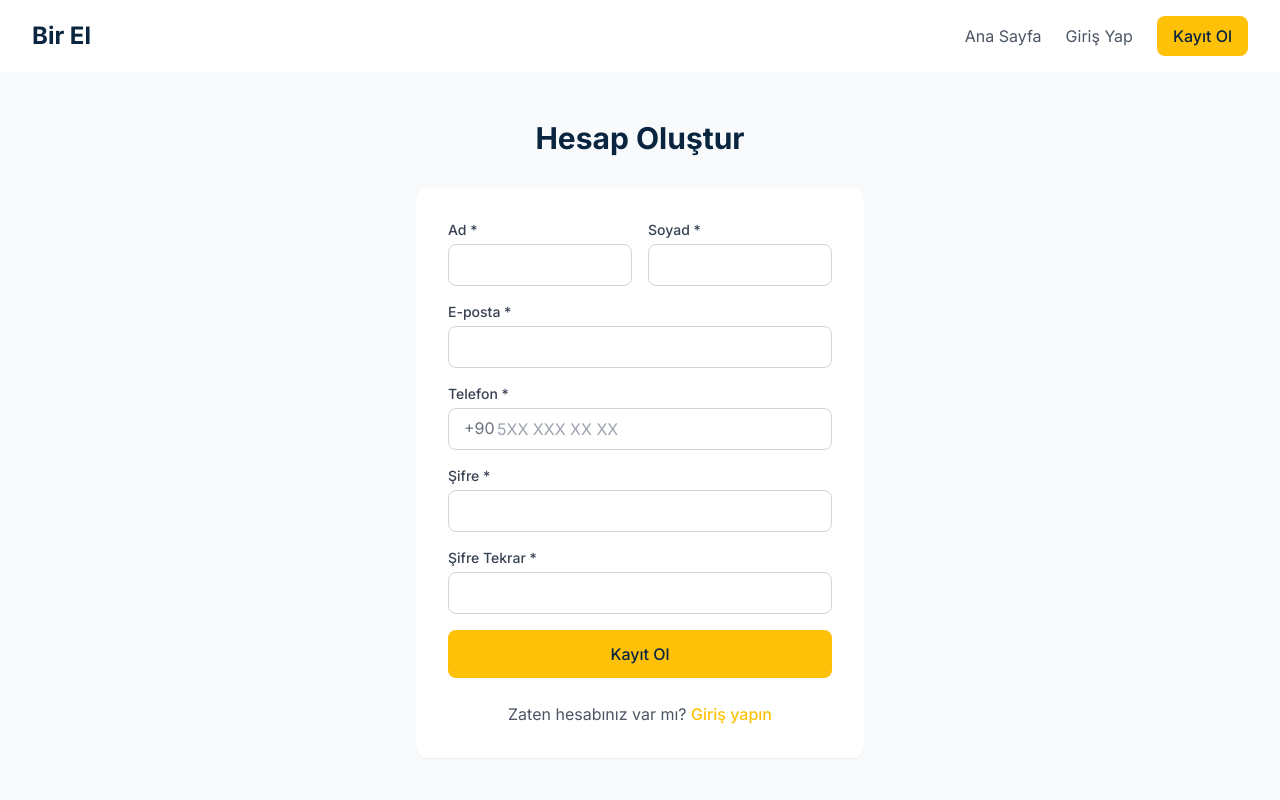
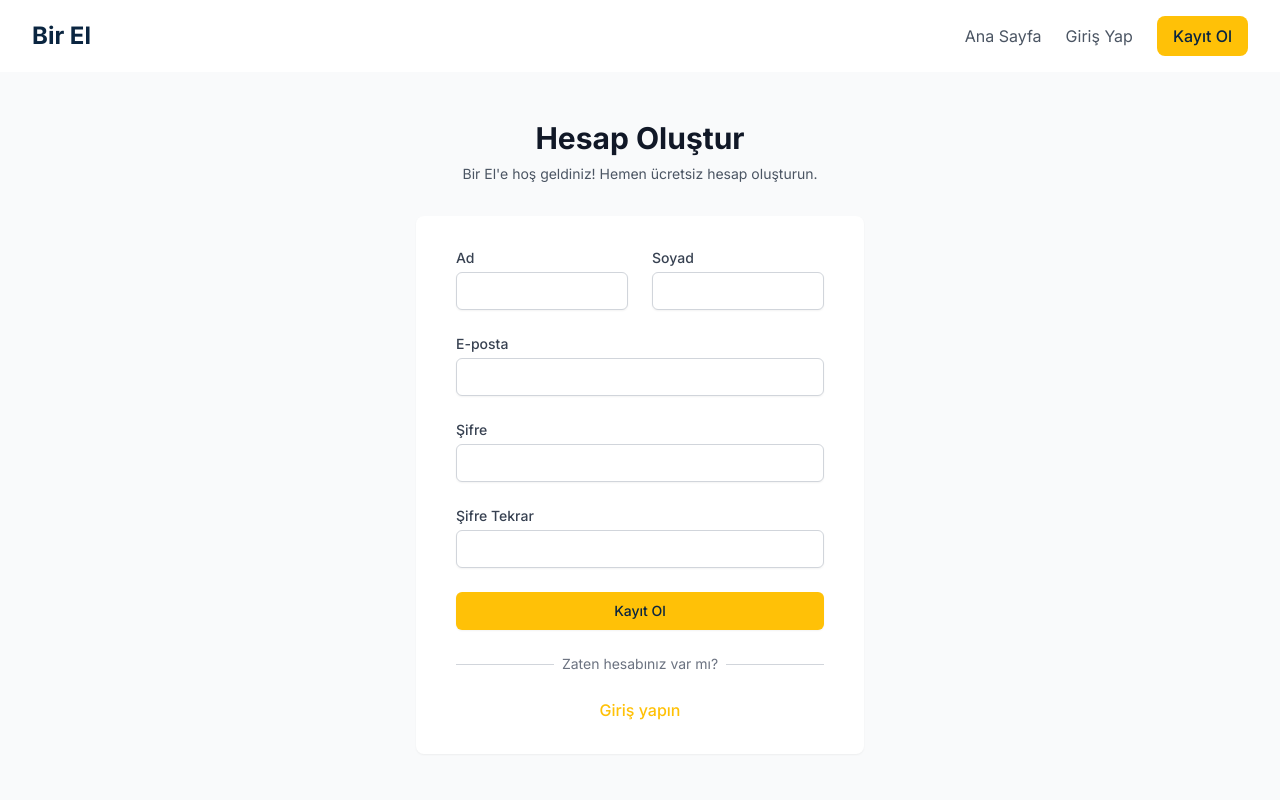
Before and after one commit to firatdalkilic/birel, a Next.js app: page /kayit in a window 1280 px wide. Shown: the top 800 px of the page. Built offline with nearby package versions, Linux system fonts and the light colour scheme.

Commit message:
Kayıt ekranı tamamen yenilendi - Modern tasarım ve gelişmiş validasyonlar eklendi

```diff
--- a/src/app/api/register/route.ts
+++ b/src/app/api/register/route.ts
@@ -21,12 +21,29 @@ export async function POST(req: Request) {
     await dbConnect();
 
     const body = await req.json();
-    console.log('Gelen veri:', body);
+    console.log('Gelen veri:', { ...body, password: '[GİZLENDİ]' });
 
     // Validasyon
-    if (!body.email || !body.password || !body.firstName || !body.lastName || !body.phone) {
+    if (!body.email || !body.password || !body.firstName || !body.lastName) {
       return NextResponse.json(
         { error: 'Tüm zorunlu alanları doldurun' },
+        { status: 400 }
+      );
+    }
+
+    // E-posta formatı kontrolü
+    const emailRegex = /^[^\s@]+@[^\s@]+\.[^\s@]+$/;
+    if (!emailRegex.test(body.email)) {
+      return NextResponse.json(
+        { error: 'Geçerli bir e-posta adresi giriniz' },
+        { status: 400 }
+      );
+    }
+
+    // Şifre uzunluğu kontrolü
+    if (body.password.length < 6) {
+      return NextResponse.json(
+        { error: 'Şifreniz en az 6 karakter olmalıdır' },
         { status: 400 }
       );
     }
@@ -50,7 +67,6 @@ export async function POST(req: Request) {
       firstName: body.firstName,
       lastName: body.lastName,
       email: body.email,
-      phone: body.phone,
       passwordHash,
       lastSelectedRole: null,
       roles: [],
--- a/src/app/kayit/page.tsx
+++ b/src/app/kayit/page.tsx
@@ -3,41 +3,91 @@
 import { useState, useEffect } from "react";
 import { useRouter } from "next/navigation";
 import Link from "next/link";
+import { useAuthStore } from "@/store/authStore";
+
+interface FormError {
+  field: string;
+  message: string;
+}
 
 export default function RegisterPage() {
   const router = useRouter();
-  const [isAuthenticated, setIsAuthenticated] = useState(false);
+  const { setAuth } = useAuthStore();
+  const [isLoading, setIsLoading] = useState(false);
+  const [errors, setErrors] = useState<FormError[]>([]);
+
+  const [formData, setFormData] = useState({
+    firstName: "",
+    lastName: "",
+    email: "",
+    password: "",
+    confirmPassword: "",
+  });
 
   useEffect(() => {
     // Token kontrolü
     const token = localStorage.getItem('token');
     if (token) {
-      setIsAuthenticated(true);
       router.push('/rol-sec');
     }
   }, [router]);
 
-  // Eğer kullanıcı giriş yapmışsa ve yönlendirme bekleniyorsa boş sayfa göster
-  if (isAuthenticated) {
-    return null;
-  }
+  const validateForm = (): boolean => {
+    const newErrors: FormError[] = [];
 
-  const [formData, setFormData] = useState({
-    firstName: "",
-    lastName: "",
-    email: "",
-    phone: "",
-    password: "",
-    confirmPassword: "",
-  });
+    // Ad kontrolü
+    if (formData.firstName.trim().length < 2) {
+      newErrors.push({
+        field: 'firstName',
+        message: 'Ad en az 2 karakter olmalıdır'
+      });
+    }
+
+    // Soyad kontrolü
+    if (formData.lastName.trim().length < 2) {
+      newErrors.push({
+        field: 'lastName',
+        message: 'Soyad en az 2 karakter olmalıdır'
+      });
+    }
+
+    // E-posta kontrolü
+    const emailRegex = /^[^\s@]+@[^\s@]+\.[^\s@]+$/;
+    if (!emailRegex.test(formData.email)) {
+      newErrors.push({
+        field: 'email',
+        message: 'Geçerli bir e-posta adresi giriniz'
+      });
+    }
+
+    // Şifre kontrolü
+    if (formData.password.length < 6) {
+      newErrors.push({
+        field: 'password',
+        message: 'Şifreniz en az 6 karakter olmalıdır'
+      });
+    }
+
+    // Şifre tekrar kontrolü
+    if (formData.password !== formData.confirmPassword) {
+      newErrors.push({
+        field: 'confirmPassword',
+        message: 'Şifreler eşleşmiyor'
+      });
+    }
+
+    setErrors(newErrors);
+    return newErrors.length === 0;
+  };
 
   const handleSubmit = async (e: React.FormEvent) => {
     e.preventDefault();
 
-    if (formData.password !== formData.confirmPassword) {
-      alert("Şifreler eşleşmiyor!");
+    if (!validateForm()) {
       return;
     }
+
+    setIsLoading(true);
 
     try {
       const response = await fetch('/api/register', {
@@ -45,145 +95,217 @@ export default function RegisterPage() {
         headers: {
           'Content-Type': 'application/json',
         },
-        body: JSON.stringify({
-          ...formData,
-          phone: formData.phone.startsWith('+90') ? formData.phone : `+90${formData.phone.replace(/\D/g, '')}`,
-        }),
+        body: JSON.stringify(formData),
       });
 
-      if (response.ok) {
-        const data = await response.json();
-        localStorage.setItem('token', data.token);
-        alert('Kayıt başarılı!');
-        router.push('/rol-sec');
-      } else {
-        const error = await response.json();
-        alert(error.error || 'Kayıt sırasında bir hata oluştu');
+      const data = await response.json();
+
+      if (!response.ok) {
+        if (data.error === 'Bu e-posta adresi zaten kullanımda') {
+          setErrors([{ field: 'email', message: data.error }]);
+        } else {
+          setErrors([{ field: 'general', message: data.error || 'Bir hata oluştu' }]);
+        }
+        return;
       }
+
+      // Başarılı kayıt
+      localStorage.setItem('token', data.token);
+      setAuth(true);
+      router.push('/rol-sec');
+
     } catch (error) {
-      console.error('Kayıt hatası:', error);
-      alert('Bir hata oluştu');
+      setErrors([{ field: 'general', message: 'Bir hata oluştu. Lütfen tekrar deneyin.' }]);
+    } finally {
+      setIsLoading(false);
     }
   };
 
+  const getFieldError = (fieldName: string): string => {
+    const error = errors.find(e => e.field === fieldName);
+    return error ? error.message : '';
+  };
+
   return (
-    <div className="min-h-screen bg-gray-50 py-12">
-      <div className="container-custom">
-        <div className="max-w-md mx-auto">
-          <h1 className="text-3xl font-bold text-center text-[#0A2540] mb-8">
+    <div className="min-h-screen bg-gray-50 py-12 px-4 sm:px-6 lg:px-8">
+      <div className="max-w-md mx-auto">
+        <div className="text-center mb-8">
+          <h1 className="text-3xl font-bold text-gray-900">
             Hesap Oluştur
           </h1>
+          <p className="mt-2 text-sm text-gray-600">
+            Bir El'e hoş geldiniz! Hemen ücretsiz hesap oluşturun.
+          </p>
+        </div>
 
-          <div className="bg-white p-8 rounded-xl shadow-sm">
-            <form onSubmit={handleSubmit} className="space-y-4">
-              <div className="grid grid-cols-1 md:grid-cols-2 gap-4">
-                <div>
-                  <label htmlFor="firstName" className="block text-sm font-medium text-gray-700 mb-1">
-                    Ad *
-                  </label>
+        <div className="bg-white py-8 px-4 shadow-sm rounded-lg sm:px-10">
+          <form onSubmit={handleSubmit} className="space-y-6">
+            {/* Genel Hata Mesajı */}
+            {getFieldError('general') && (
+              <div className="bg-red-50 border-l-4 border-red-400 p-4">
+                <div className="flex">
+                  <div className="flex-shrink-0">
+                    <svg className="h-5 w-5 text-red-400" viewBox="0 0 20 20" fill="currentColor">
+                      <path fillRule="evenodd" d="M10 18a8 8 0 100-16 8 8 0 000 16zM8.707 7.293a1 1 0 00-1.414 1.414L8.586 10l-1.293 1.293a1 1 0 101.414 1.414L10 11.414l1.293 1.293a1 1 0 001.414-1.414L11.414 10l1.293-1.293a1 1 0 00-1.414-1.414L10 8.586 8.707 7.293z" clipRule="evenodd" />
+                    </svg>
+                  </div>
+                  <div className="ml-3">
+                    <p className="text-sm text-red-700">{getFieldError('general')}</p>
+                  </div>
+                </div>
+              </div>
+            )}
+
+            {/* Ad Soyad */}
+            <div className="grid grid-cols-1 gap-6 sm:grid-cols-2">
+              <div>
+                <label htmlFor="firstName" className="block text-sm font-medium text-gray-700">
+                  Ad
+                </label>
+                <div className="mt-1">
                   <input
                     type="text"
                     id="firstName"
+                    name="firstName"
                     value={formData.firstName}
                     onChange={(e) => setFormData({ ...formData, firstName: e.target.value })}
-                    className="w-full px-4 py-2 border border-gray-300 rounded-lg focus:ring-2 focus:ring-[#FFC107] focus:border-transparent"
-                    required
+                    className={`appearance-none block w-full px-3 py-2 border rounded-md shadow-sm placeholder-gray-400
+                      focus:outline-none focus:ring-[#FFC107] focus:border-[#FFC107] sm:text-sm
+                      ${getFieldError('firstName') ? 'border-red-300' : 'border-gray-300'}`}
                   />
-                </div>
-
-                <div>
-                  <label htmlFor="lastName" className="block text-sm font-medium text-gray-700 mb-1">
-                    Soyad *
-                  </label>
-                  <input
-                    type="text"
-                    id="lastName"
-                    value={formData.lastName}
-                    onChange={(e) => setFormData({ ...formData, lastName: e.target.value })}
-                    className="w-full px-4 py-2 border border-gray-300 rounded-lg focus:ring-2 focus:ring-[#FFC107] focus:border-transparent"
-                    required
-                  />
+                  {getFieldError('firstName') && (
+                    <p className="mt-1 text-xs text-red-600">{getFieldError('firstName')}</p>
+                  )}
                 </div>
               </div>
 
               <div>
-                <label htmlFor="email" className="block text-sm font-medium text-gray-700 mb-1">
-                  E-posta *
+                <label htmlFor="lastName" className="block text-sm font-medium text-gray-700">
+                  Soyad
                 </label>
+                <div className="mt-1">
+                  <input
+                    type="text"
+                    id="lastName"
+                    name="lastName"
+                    value={formData.lastName}
+                    onChange={(e) => setFormData({ ...formData, lastName: e.target.value })}
+                    className={`appearance-none block w-full px-3 py-2 border rounded-md shadow-sm placeholder-gray-400
+                      focus:outline-none focus:ring-[#FFC107] focus:border-[#FFC107] sm:text-sm
+                      ${getFieldError('lastName') ? 'border-red-300' : 'border-gray-300'}`}
+                  />
+                  {getFieldError('lastName') && (
+                    <p className="mt-1 text-xs text-red-600">{getFieldError('lastName')}</p>
+                  )}
+                </div>
+              </div>
+            </div>
+
+            {/* E-posta */}
+            <div>
+              <label htmlFor="email" className="block text-sm font-medium text-gray-700">
+                E-posta
+              </label>
+              <div className="mt-1">
                 <input
                   type="email"
                   id="email"
+                  name="email"
+                  autoComplete="email"
                   value={formData.email}
                   onChange={(e) => setFormData({ ...formData, email: e.target.value })}
-                  className="w-full px-4 py-2 border border-gray-300 rounded-lg focus:ring-2 focus:ring-[#FFC107] focus:border-transparent"
-                  required
+                  className={`appearance-none block w-full px-3 py-2 border rounded-md shadow-sm placeholder-gray-400
+                    focus:outline-none focus:ring-[#FFC107] focus:border-[#FFC107] sm:text-sm
+                    ${getFieldError('email') ? 'border-red-300' : 'border-gray-300'}`}
                 />
+                {getFieldError('email') && (
+                  <p className="mt-1 text-xs text-red-600">{getFieldError('email')}</p>
+                )}
               </div>
+            </div>
 
-              <div>
-                <label htmlFor="phone" className="block text-sm font-medium text-gray-700 mb-1">
-                  Telefon *
-                </label>
-                <div className="relative">
-                  <span className="absolute left-4 top-2 text-gray-500">+90</span>
-                  <input
-                    type="tel"
-                    id="phone"
-                    value={formData.phone}
-                    onChange={(e) => setFormData({ ...formData, phone: e.target.value })}
-                    className="w-full px-4 py-2 pl-12 border border-gray-300 rounded-lg focus:ring-2 focus:ring-[#FFC107] focus:border-transparent"
-                    placeholder="5XX XXX XX XX"
-                    required
-                    pattern="^\+?90?[0-9]{10}$"
-                  />
-                </div>
-              </div>
-
-              <div>
-                <label htmlFor="password" className="block text-sm font-medium text-gray-700 mb-1">
-                  Şifre *
-                </label>
+            {/* Şifre */}
+            <div>
+              <label htmlFor="password" className="block text-sm font-medium text-gray-700">
+                Şifre
+              </label>
+              <div className="mt-1">
                 <input
                   type="password"
                   id="password"
+                  name="password"
                   value={formData.password}
                   onChange={(e) => setFormData({ ...formData, password: e.target.value })}
-                  className="w-full px-4 py-2 border border-gray-300 rounded-lg focus:ring-2 focus:ring-[#FFC107] focus:border-transparent"
-                  required
-                  minLength={6}
+                  className={`appearance-none block w-full px-3 py-2 border rounded-md shadow-sm placeholder-gray-400
+                    focus:outline-none focus:ring-[#FFC107] focus:border-[#FFC107] sm:text-sm
+                    ${getFieldError('password') ? 'border-red-300' : 'border-gray-300'}`}
                 />
+                {getFieldError('password') && (
+                  <p className="mt-1 text-xs text-red-600">{getFieldError('password')}</p>
+                )}
               </div>
+            </div>
 
-              <div>
-                <label htmlFor="confirmPassword" className="block text-sm font-medium text-gray-700 mb-1">
-                  Şifre Tekrar *
-                </label>
+            {/* Şifre Tekrar */}
+            <div>
+              <label htmlFor="confirmPassword" className="block text-sm font-medium text-gray-700">
+                Şifre Tekrar
+              </label>
+              <div className="mt-1">
                 <input
                   type="password"
                   id="confirmPassword"
+                  name="confirmPassword"
                   value={formData.confirmPassword}
                   onChange={(e) => setFormData({ ...formData, confirmPassword: e.target.value })}
-                  className="w-full px-4 py-2 border border-gray-300 rounded-lg focus:ring-2 focus:ring-[#FFC107] focus:border-transparent"
-                  required
-                  minLength={6}
+                  className={`appearance-none block w-full px-3 py-2 border rounded-md shadow-sm placeholder-gray-400
+                    focus:outline-none focus:ring-[#FFC107] focus:border-[#FFC107] sm:text-sm
+                    ${getFieldError('confirmPassword') ? 'border-red-300' : 'border-gray-300'}`}
                 />
+                {getFieldError('confirmPassword') && (
+                  <p className="mt-1 text-xs text-red-600">{getFieldError('confirmPassword')}</p>
+                )}
               </div>
+            </div>
 
+            <div>
               <button
                 type="submit"
-                className="w-full bg-[#FFC107] text-[#0A2540] py-3 rounded-lg font-medium hover:bg-[#FFB000] transition-colors"
+                disabled={isLoading}
+                className={`w-full flex justify-center py-2 px-4 border border-transparent rounded-md shadow-sm text-sm font-medium text-[#0A2540] bg-[#FFC107]
+                  hover:bg-[#FFB000] focus:outline-none focus:ring-2 focus:ring-offset-2 focus:ring-[#FFC107]
+                  ${isLoading ? 'opacity-75 cursor-not-allowed' : ''}`}
               >
-                Kayıt Ol
+                {isLoading ? (
+                  <svg className="animate-spin -ml-1 mr-3 h-5 w-5 text-[#0A2540]" xmlns="http://www.w3.org/2000/svg" fill="none" viewBox="0 0 24 24">
+                    <circle className="opacity-25" cx="12" cy="12" r="10" stroke="currentColor" strokeWidth="4"></circle>
+                    <path className="opacity-75" fill="currentColor" d="M4 12a8 8 0 018-8V0C5.373 0 0 5.373 0 12h4zm2 5.291A7.962 7.962 0 014 12H0c0 3.042 1.135 5.824 3 7.938l3-2.647z"></path>
+                  </svg>
+                ) : null}
+                {isLoading ? 'Kaydediliyor...' : 'Kayıt Ol'}
               </button>
-            </form>
+            </div>
+          </form>
+
+          <div className="mt-6">
+            <div className="relative">
+              <div className="absolute inset-0 flex items-center">
+                <div className="w-full border-t border-gray-300"></div>
+              </div>
+              <div className="relative flex justify-center text-sm">
+                <span className="px-2 bg-white text-gray-500">
+                  Zaten hesabınız var mı?
+                </span>
+              </div>
+            </div>
 
             <div className="mt-6 text-center">
-              <p className="text-gray-600">
-                Zaten hesabınız var mı?{" "}
-                <Link href="/giris" className="text-[#FFC107] hover:underline font-medium">
-                  Giriş yapın
-                </Link>
-              </p>
+              <Link
+                href="/giris"
+                className="font-medium text-[#FFC107] hover:text-[#FFB000]"
+              >
+                Giriş yapın
+              </Link>
             </div>
           </div>
         </div>
```
